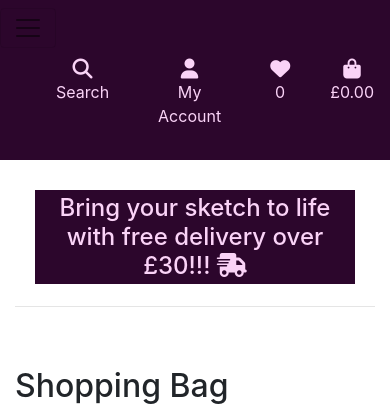
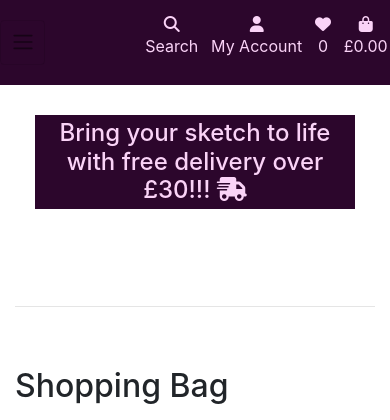
Before and after one commit to cosminaserbanica/CI-MS4-UrbanSketch, a Django app: page /bag/ in a window 390 px wide. Shown: the top 420 px of the page. Run offline with Django 3.2, Linux system fonts and the light colour scheme; some libraries are stand-ins or nearby versions.

Commit message:
Adjust nav to make it responsive on mobile

```diff
--- a/static/css/base.css
+++ b/static/css/base.css
@@ -491,6 +491,7 @@ color: #17a2b8; /* text-info */
       left: 0;
       z-index: 1030;
   }
+
 }
 
 /* pad the top a bit when navbar is collapsed on mobile */
@@ -508,6 +509,22 @@ color: #17a2b8; /* text-info */
   background-color: rgb(44, 6, 44);
   margin-bottom: 30px;
 }
+  .display-4.logo-font.text-black {
+      font-size: 2rem;
+  }
+
+  .nav-link {
+      padding: 0.15rem;
+  }
+
+  .nav-link i.fa-lg {
+      font-size: 1rem;
+  }
+
+  .navbar-toggler {
+      padding: .6rem .6rem;
+      font-size: 1rem;
+  }
 
   .bag-col {
     margin-top: 65px;
```
Lines whose indentation alone changed are shown as unchanged.
